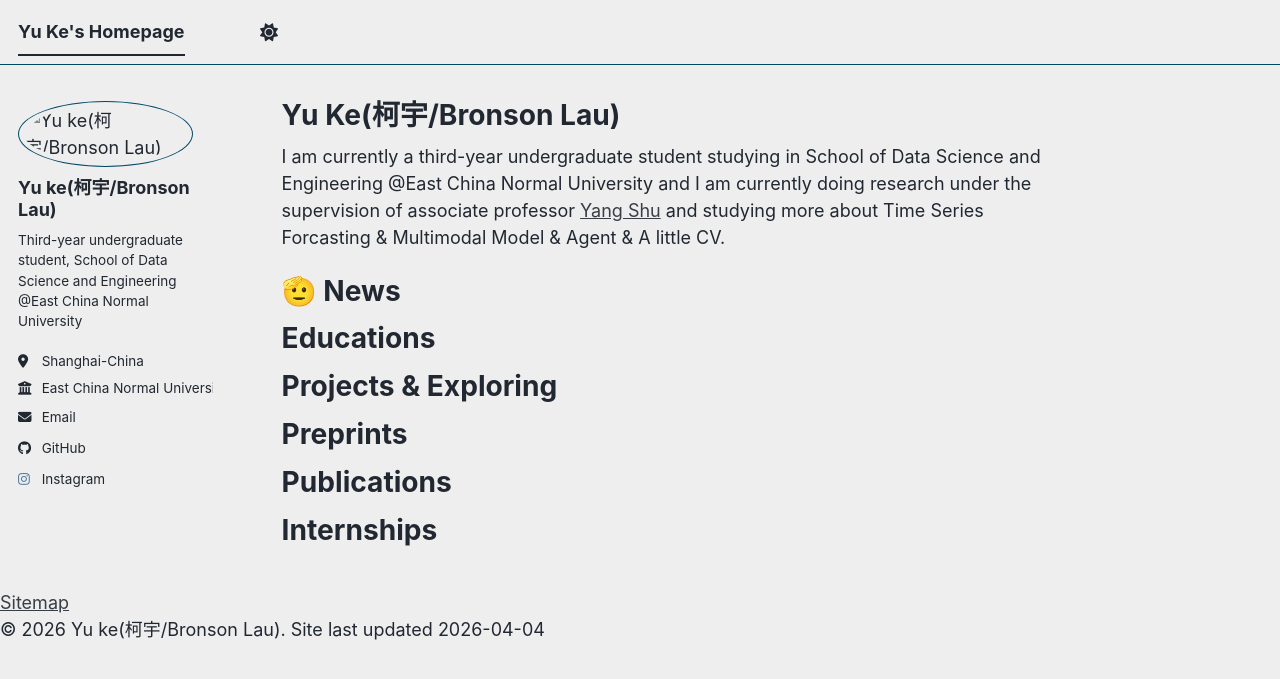
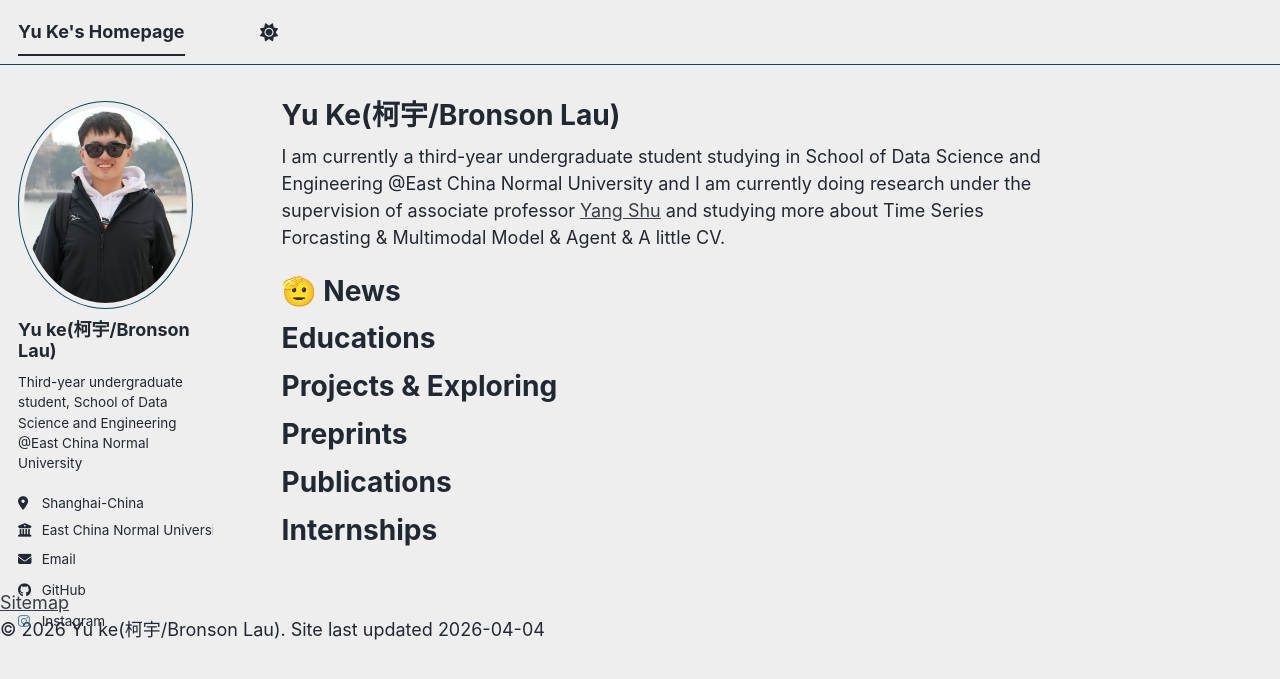
Before and after one commit to BronsonLau/BronsonLau.github.io, a Jekyll site: the page built from _pages/about.md, in a window 1280 px wide. Shown: the top 679 px of the page. Built offline with Jekyll 4.4.1, drawn with Linux system fonts in a browser that asks for light colours; a script bundle is joined from its source files by our own code; library files that are not in the unit come from our copies.

Commit message:
Update avatar path in configuration file

```diff
--- a/_config.yml
+++ b/_config.yml
@@ -23,7 +23,7 @@ repository               : "BronsonLau/BronsonLau.github.io"
 #               Additional customization can be done by editing /_includes/author-profile.html
 author:
   # Biographic information
-  avatar           : "/images/bl.png"
+  avatar           : "bl.png"
   name             : "Yu ke(柯宇/Bronson Lau)"
   # pronouns         : # example: "she/her"
   bio              : "Third-year undergraduate student, School of Data Science and Engineering @East China Normal University"
```
